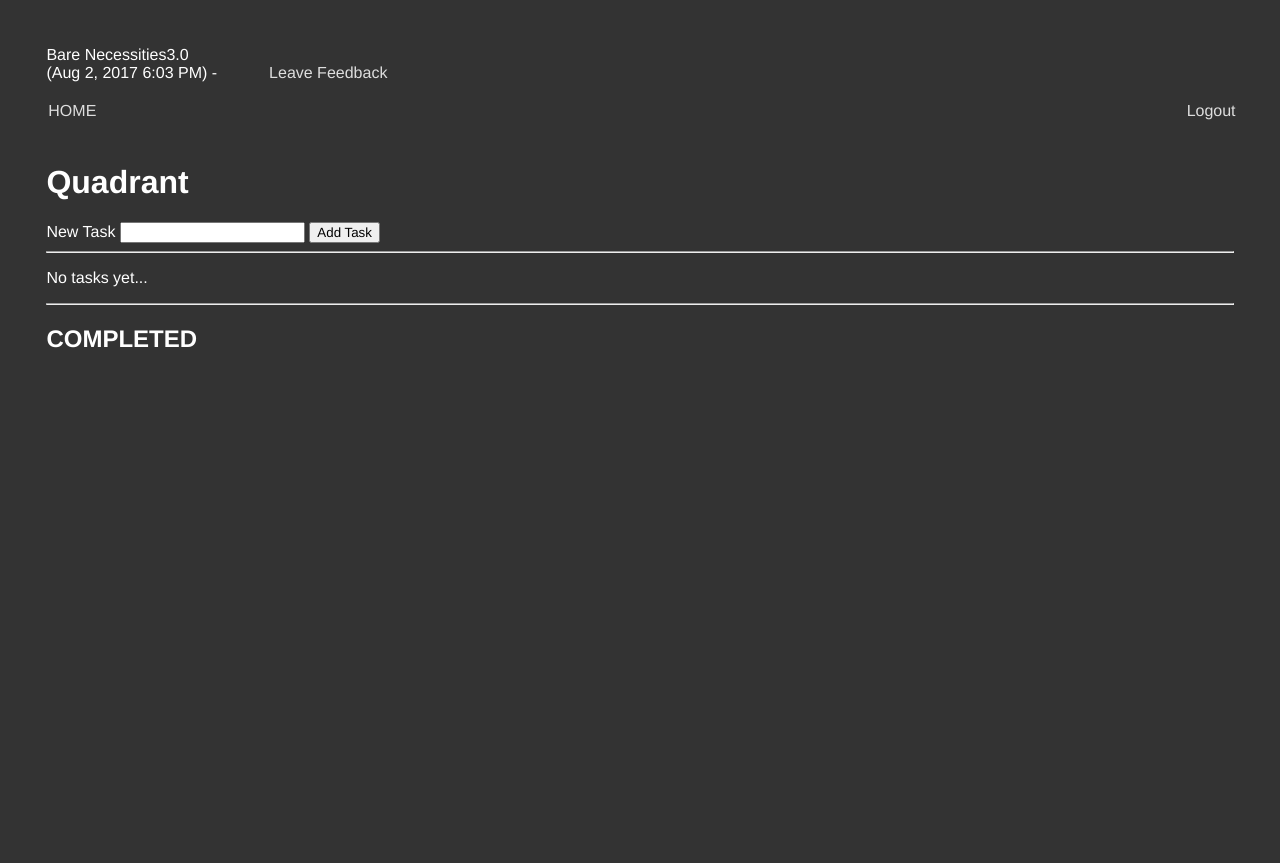
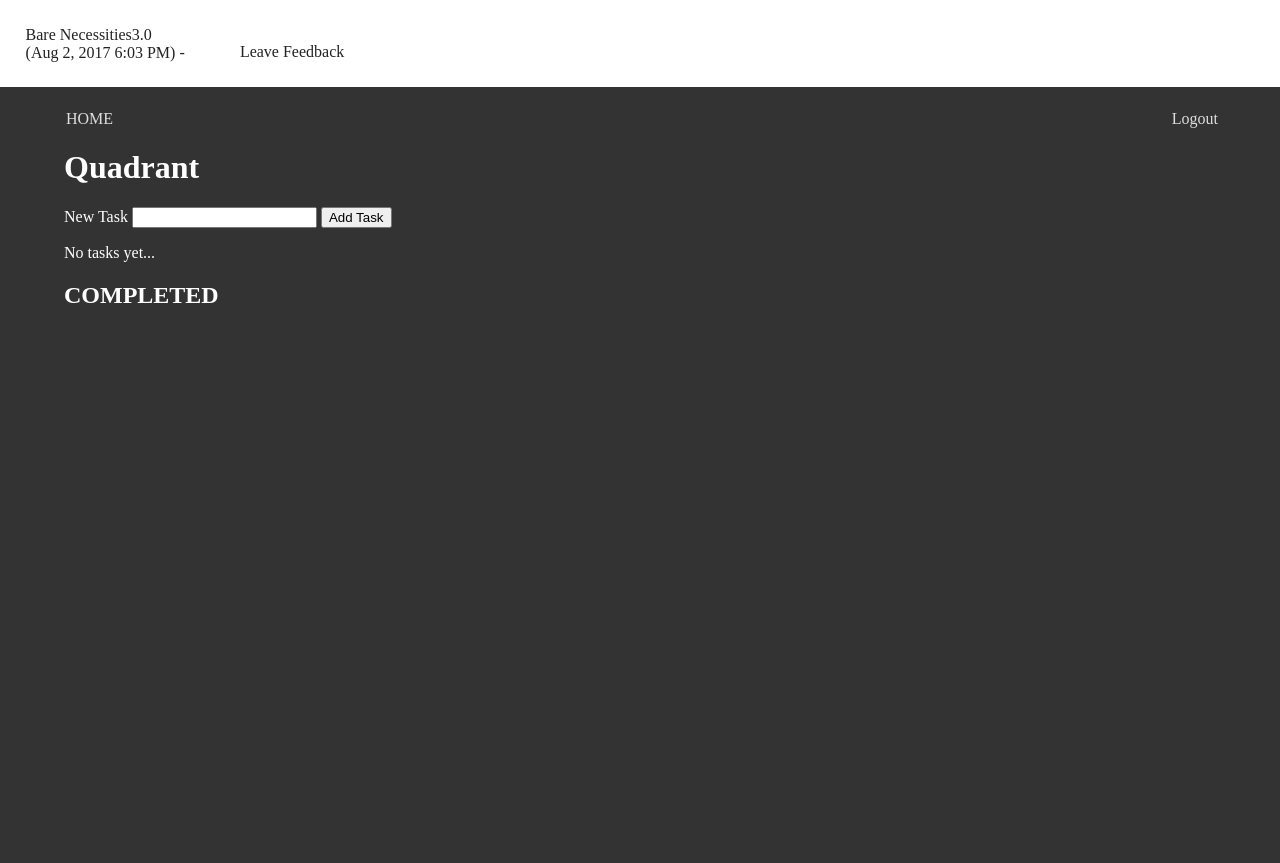
Before and after one commit to adamrd231/bn, a Flask app: page /bn in a window 1280 px wide. Before the commit the page ends 348 px from the top, so only its background shows below. Run offline with Flask 2, Linux system fonts and the light colour scheme; the visitor is signed in with stand-in values (Sample User, id 1); data comes from the database, SQL or seed files in the repository; data that the repository does not hold is empty.

Commit message:
css cleanup

```diff
--- a/static/styles.css
+++ b/static/styles.css
@@ -8,33 +8,48 @@ a:hover {
   color: lightblue;
 }
 
+body {
+  margin: 0;
+}
+
 html {
-  margin-top: 3%;
-  margin-left: 3%;
-  margin-right: 3%;
   background: #333333;
   color: white;
   font-family: raleway;
+  width: 100%;
 }
 
 .container {
   height:97vh;
+  width: 100%;
 }
 
 .header {
-  color: white;
+  padding-left: 2%;
+  color: #222222;
   display: flex;
   flex-direction: column;
-  background-color: #333333;
-  height: 4vh;
+  background-color: white;
+  padding-top:2%;
   padding-bottom: 2%;
+  width: 100%
 }
 
 .navbar {
+  padding-left: 5%;
+  padding-right: 5%;
   height: 5vh;
   display: flex;
   flex-direction: row;
   justify-content: space-between;
+}
+
+h1 {
+  padding-left: 5%;
+}
+
+.bn_tasks {
+  padding-left: 5%;
 }
 
 .title {
@@ -66,3 +81,45 @@ html {
   display: flex;
   flex-direction: column;
 }
+
+table {
+  width: 100%
+}
+
+#nav_button {
+  margin-top: 2%;
+}
+
+
+#feedback_button {
+  color: #222222;
+}
+
+#feedback_button:hover {
+  color: lightblue;
+}
+
+.top_input {
+  margin-top: 2%;
+}
+
+#form {
+  margin-top: 2%;
+}
+
+#input_button {
+  margin-top: 2%;
+  padding: 1%;
+}
+
+#input {
+  color: white;
+  width: 80%;
+  padding: .5%;
+  margin: auto;
+  font-size: 1.6em;
+  background: #333333;
+  box-shadow: none;
+  border: none;
+  border-bottom: .05em solid green;
+}
--- a/templates/base.html
+++ b/templates/base.html
@@ -5,20 +5,20 @@
         <link rel="stylesheet" type="text/css" href="{{  url_for('static', filename='styles.css')  }}" />
     </head>
   <body>
-    <div class="container">
 
     <div class="header">
       <div>
         Bare Necessities3.0
       </div>
       <div>
-          (Aug 2, 2017 6:03 PM) - <a href="mailto:adam.rdconcepts@gmail.com">Leave Feedback</a>
+        (Aug 2, 2017 6:03 PM) - <a id="feedback_button" href="mailto:adam.rdconcepts@gmail.com">Leave Feedback</a>
       </div>
     </div>
+    <div class="container">
 
       <div class="navbar">
-        <div><a href="http://127.0.0.1:5000/">HOME</a></div>
-        <div><a href="/logout">Logout</a></div>
+        <div id="nav_button"><a href="http://127.0.0.1:5000/">HOME</a></div>
+        <div id="nav_button"><a href="/logout">Logout</a></div>
       </div>
 
 
--- a/templates/bn.html
+++ b/templates/bn.html
@@ -2,17 +2,16 @@
 {%  block content  %}
 
 
-  <style> * {font-family: helvetica;} </style>
 
   <h1>Quadrant {{quad_id}}</h1>
+
+  <div class="bn_tasks">
   <form method='post'>
     <label> New Task
       <input type="text" name="task" />
     </label>
     <input type="submit" value="Add Task" />
   </form>
-
-  <hr />
 
   {% if tasks|length == 0  %}
   <p>
@@ -23,15 +22,14 @@
       {%for task in tasks %}
       <li>{{task.name}}
         <form method="POST" action="/delete-task">
-            <input type="submit" value="DONE" />
-            <input type="hidden" name="task-id" value="{{task.id}}" />
+            <input class="top_input" id="task_input" type="submit" value="DONE" />
+            <input id="task_input" type="hidden" name="task-id" value="{{task.id}}" />
         </form>
       </li>
       {% endfor %}
     </ul>
   {% endif %}
 
- <hr />
   <h2>COMPLETED</h2>
     <ul>
       {% for task in completed_quad_tasks %}
@@ -40,6 +38,6 @@
       </li>
       {% endfor %}
     </ul>
-
+</div>
 
   {%  endblock  %}
```
Also changed, not shown: templates/login.html (+25 -9 lines). Lines whose indentation alone changed are shown as unchanged.
